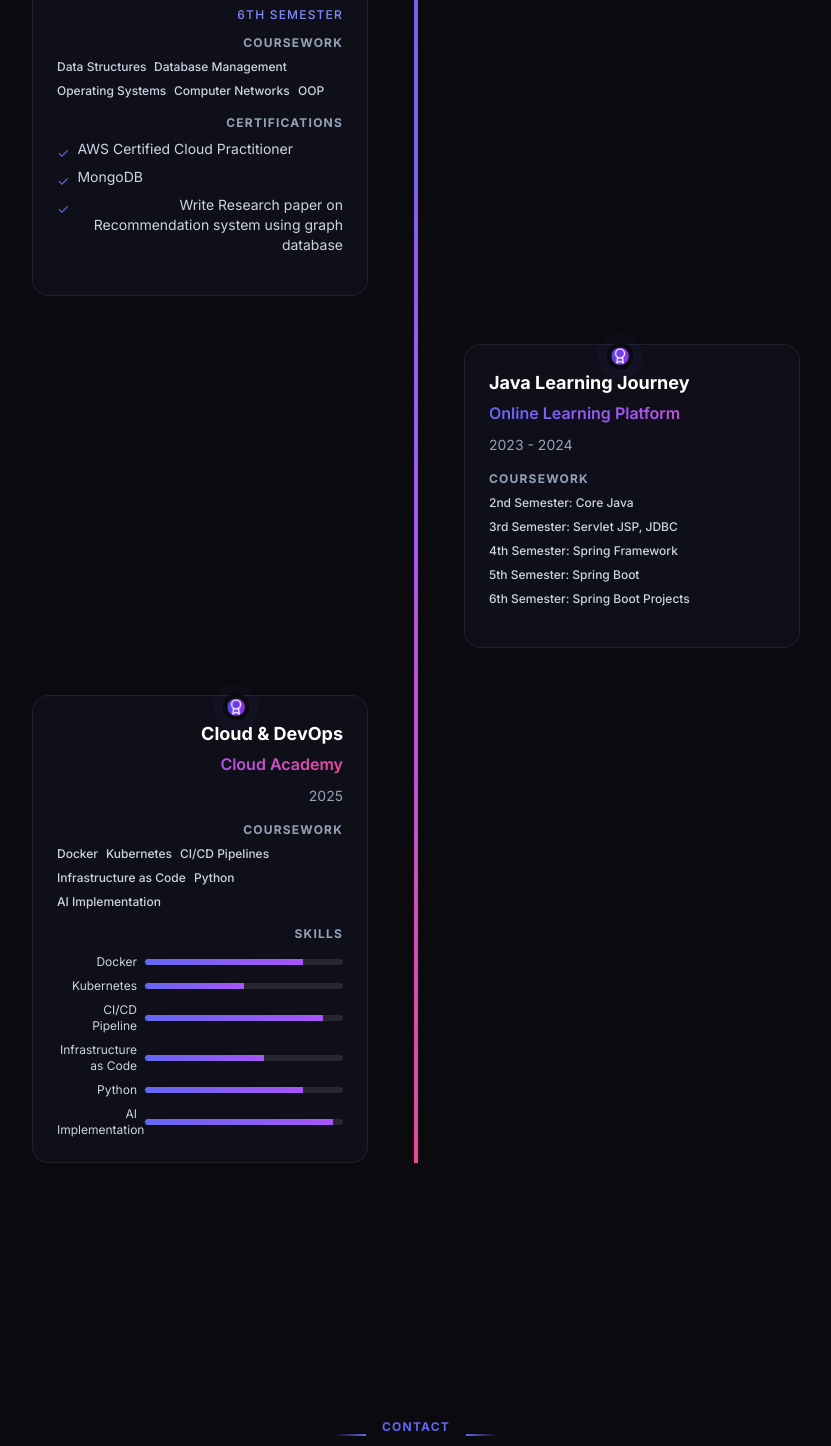
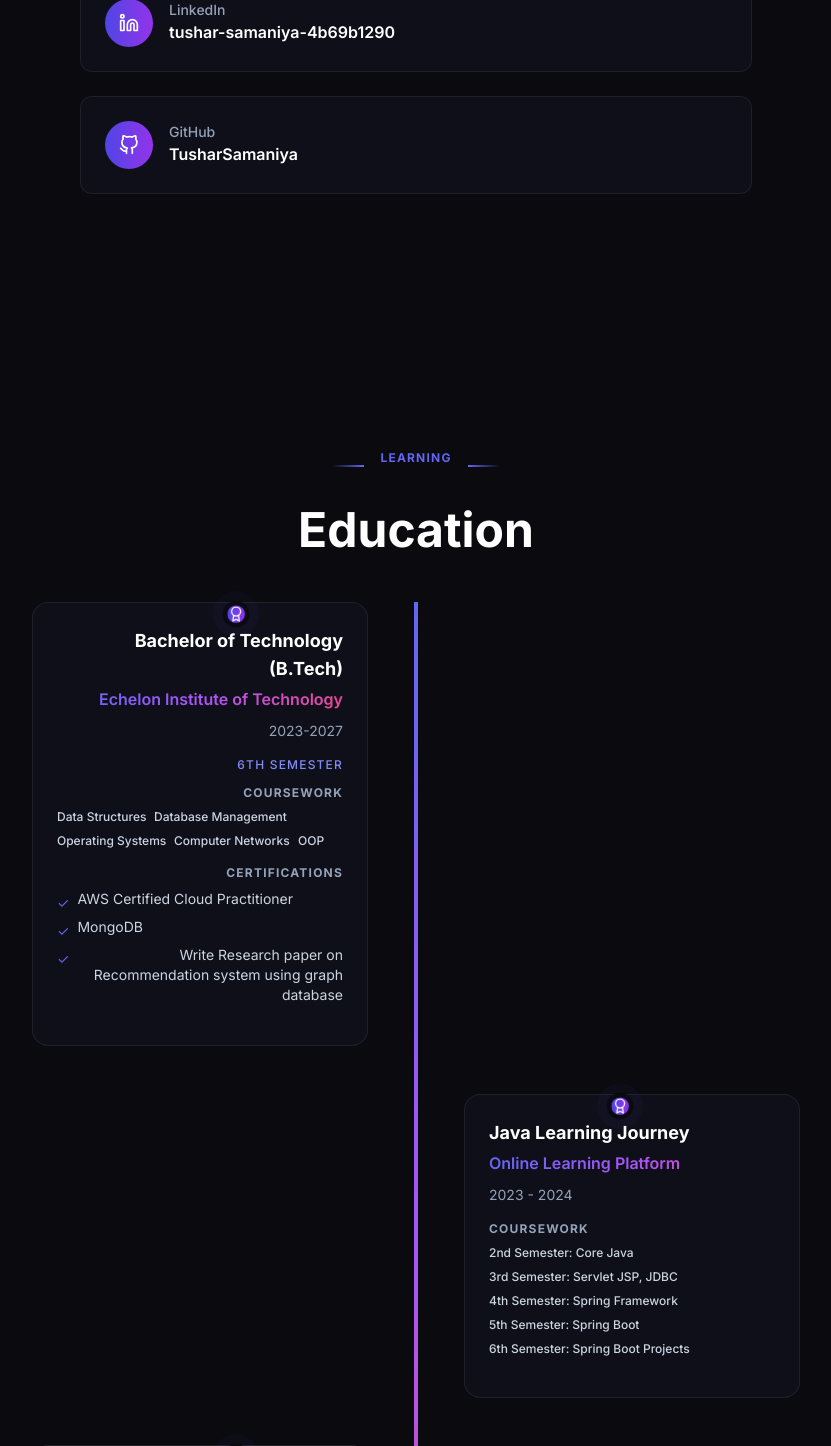
Before and after one commit to TusharSamaniya/My-Portfolio, a React (Vite) app in the folder portfolio/: page / in a window 1280 px wide. Shown: the part 5040-6486 px from the top of the page, without its empty margins (224-1055 px from the left). Built offline with nearby package versions, Linux system fonts and the light colour scheme.

Commit message:
check the woking of file

```diff
--- a/portfolio/src/App.jsx
+++ b/portfolio/src/App.jsx
@@ -17,8 +17,9 @@
       <About />
       <Skills />
       <Projects />
+      <Contact />
       <Education />
-      <Contact />
+
       <Footer />
     </>
   );
```
